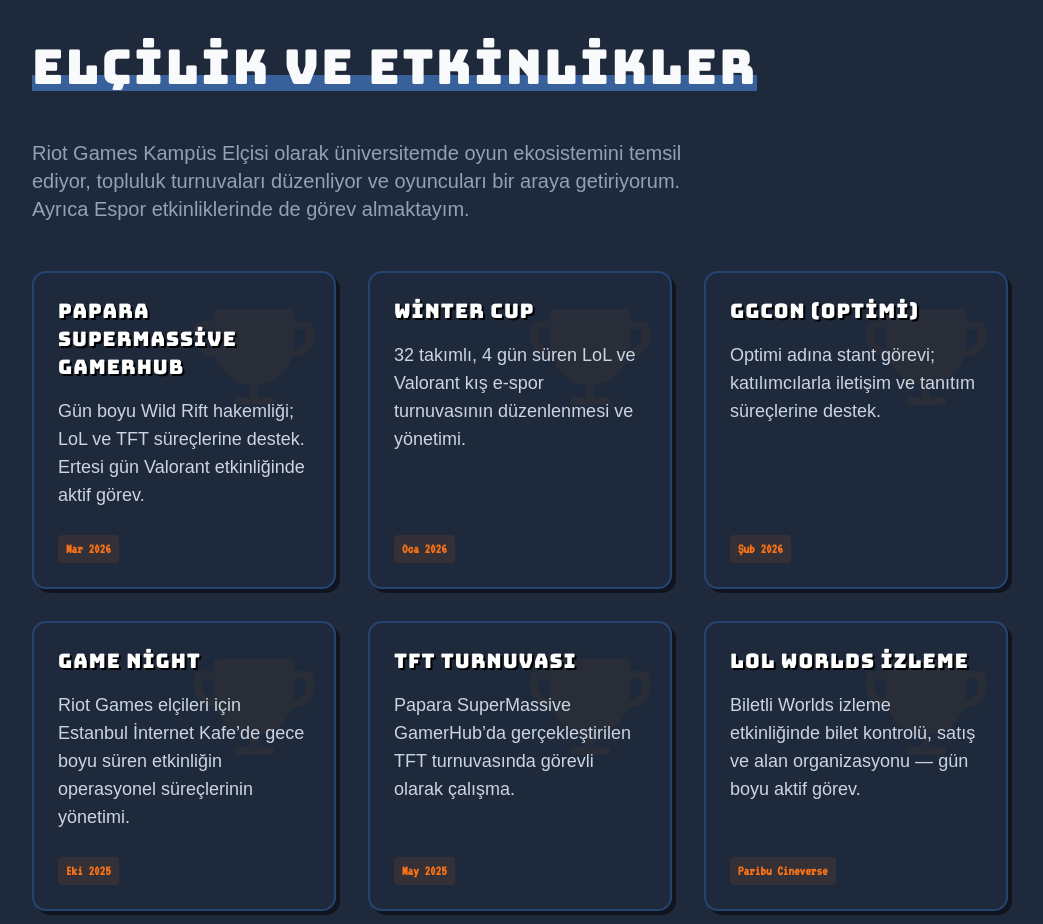
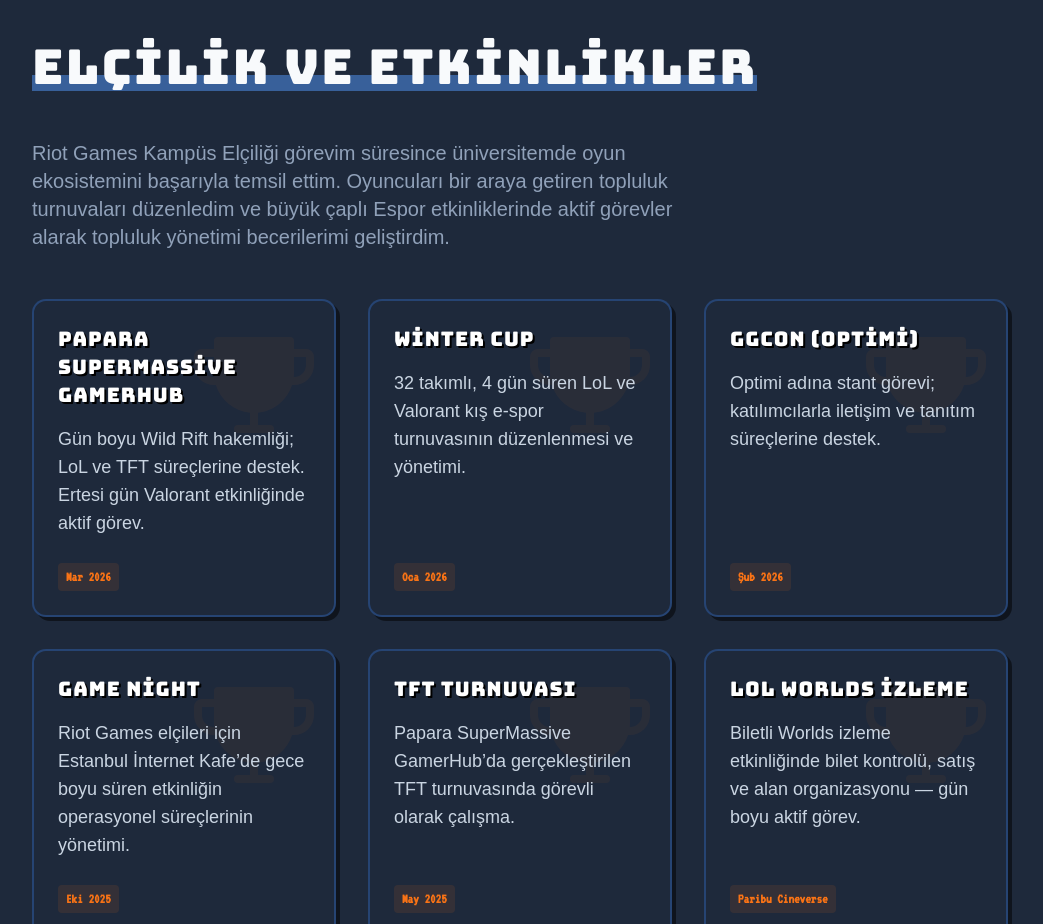
Before and after one commit to EmirhanCanan/portfolio-site, a React (Vite) app: page / in a window 1280 px wide. Shown: the part 4500-5424 px from the top of the page, without its empty margins (120-1163 px from the left). Built offline with nearby package versions, Linux system fonts and the light colour scheme.

Commit message:
Update Embassy section description to past tense

```diff
--- a/src/i18n/translations.ts
+++ b/src/i18n/translations.ts
@@ -148,7 +148,7 @@
     },
     riot: {
       title: 'Elçilik ve Etkinlikler',
-      body: 'Riot Games Kampüs Elçisi olarak üniversitemde oyun ekosistemini temsil ediyor, topluluk turnuvaları düzenliyor ve oyuncuları bir araya getiriyorum. Ayrıca Espor etkinliklerinde de görev almaktayım.',
+      body: 'Riot Games Kampüs Elçiliği görevim süresince üniversitemde oyun ekosistemini başarıyla temsil ettim. Oyuncuları bir araya getiren topluluk turnuvaları düzenledim ve büyük çaplı Espor etkinliklerinde aktif görevler alarak topluluk yönetimi becerilerimi geliştirdim.',
       close: 'Kapat',
       events: [
         {
@@ -371,7 +371,7 @@
     },
     riot: {
       title: 'Embassy & Events',
-      body: 'As a Riot Games Campus Ambassador, I represent the gaming ecosystem at my university, organize community tournaments, and bring players together. I also take an active role in Esports events.',
+      body: 'During my tenure as a Riot Games Campus Ambassador, I successfully represented the gaming ecosystem at my university. I organized community tournaments that brought players together and took on active roles in large-scale Esports events, honing my organization and community management skills.',
       close: 'Close',
       events: [
         {
```
